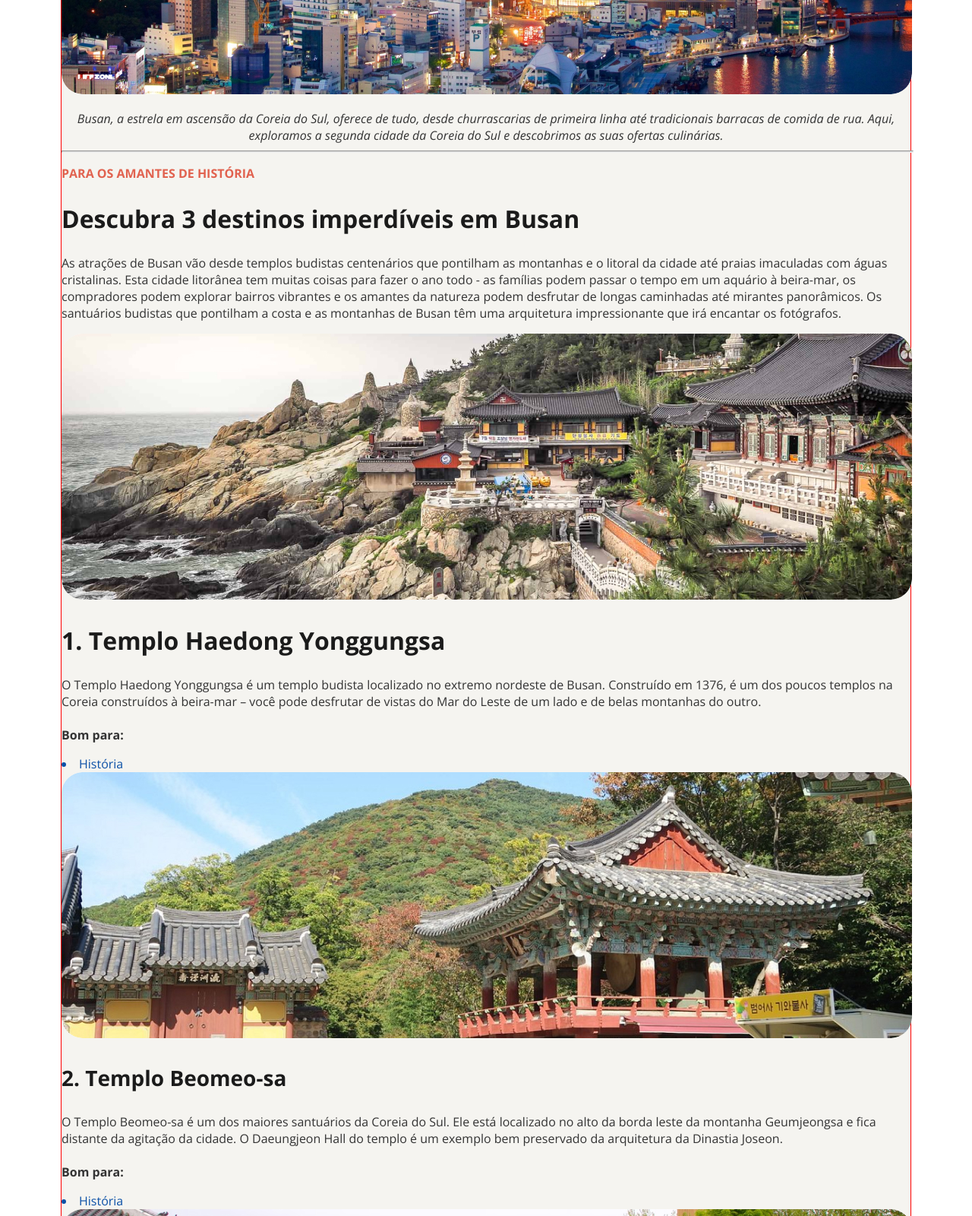
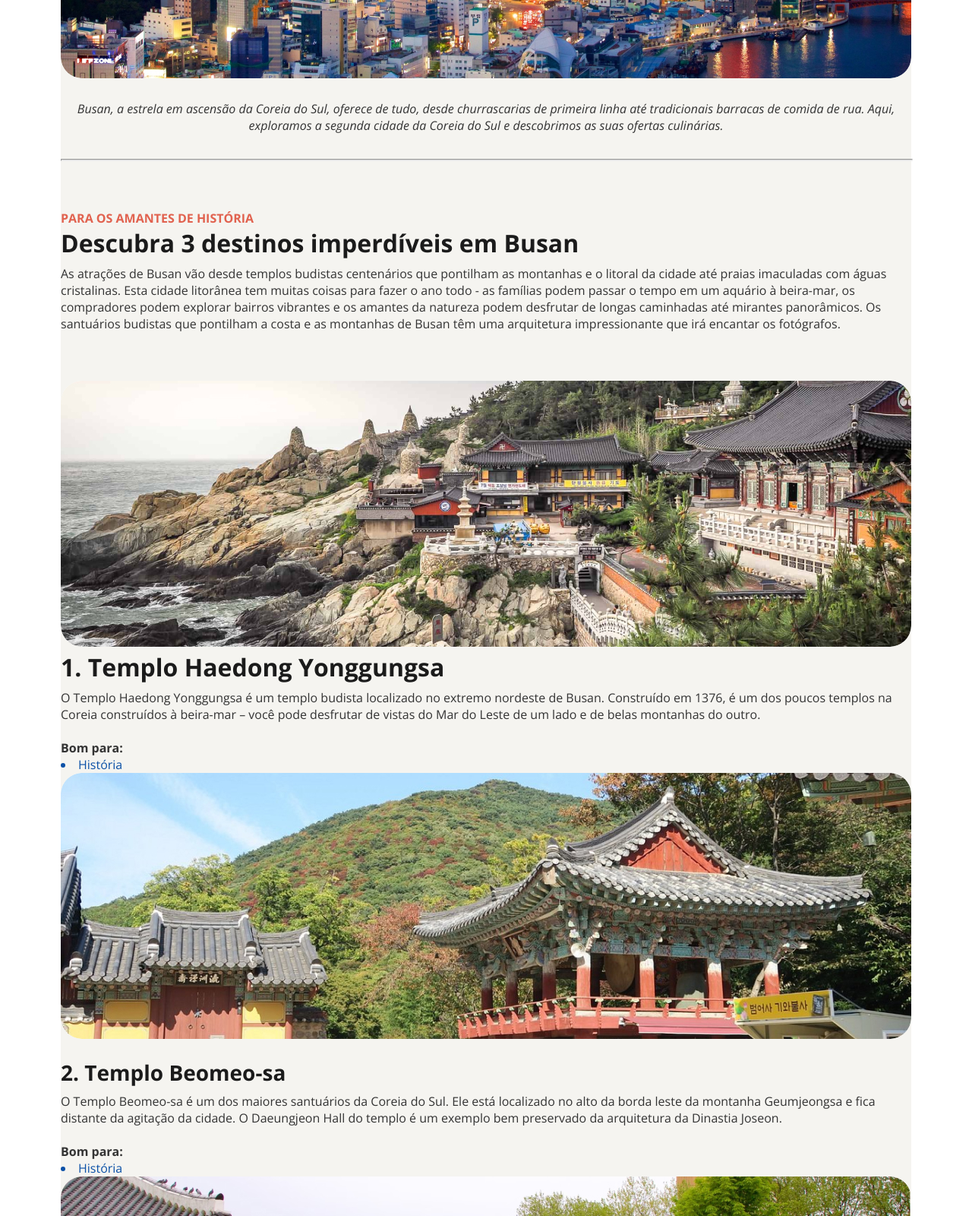
Before and after one commit to gitxandy/local-turistico, a plain HTML site: page index.html in a window 1280 px wide. Shown: the part 760-2360 px from the top of the page at 76% size. Drawn offline with nearby package versions, Linux system fonts and the light colour scheme; a web font is replaced by a local one.

Commit message:
personalizando espaços

```diff
--- a/index.html
+++ b/index.html
@@ -21,11 +21,11 @@
             <img src="./assets/Busan.jpg.jpg" alt="vista noturna da cidade de Busan,iluminando a costa e a ponte sobre o rio">
             <p class="descrição">Busan, a estrela em ascensão da Coreia do Sul, oferece de tudo, desde churrascarias de primeira linha até tradicionais barracas de comida de rua. Aqui, exploramos a segunda cidade da Coreia do Sul e descobrimos as suas ofertas culinárias.</p>
 
-            <hr>
+            <hr class="divisor-um">
 
             <p class="subtítulo">Para os amantes de história</p>
             <h2>Descubra 3 destinos imperdíveis em Busan</h2>
-            <p>As atrações de Busan vão desde templos budistas centenários que pontilham as montanhas e o litoral da cidade até praias imaculadas com águas cristalinas. Esta cidade litorânea tem muitas coisas para fazer o ano todo - as famílias podem passar o tempo em um aquário à beira-mar, os compradores podem explorar bairros vibrantes e os amantes da natureza podem desfrutar de longas caminhadas até mirantes panorâmicos.
+            <p class="atrações">As atrações de Busan vão desde templos budistas centenários que pontilham as montanhas e o litoral da cidade até praias imaculadas com águas cristalinas. Esta cidade litorânea tem muitas coisas para fazer o ano todo - as famílias podem passar o tempo em um aquário à beira-mar, os compradores podem explorar bairros vibrantes e os amantes da natureza podem desfrutar de longas caminhadas até mirantes panorâmicos.
                 Os santuários budistas que pontilham a costa e as montanhas de Busan têm uma arquitetura impressionante que irá encantar os fotógrafos.</p>
 
             <section>
@@ -49,14 +49,19 @@
 
                 <img src="./assets/Parque Yongdusan.jpg.jpg" alt="imagem do parque Yongdusan envolvido em jardins e templos tradicionais com telhados ornamentados">
                 <h3>3. Parque Yongdusan</h3>
-                <p>O Parque Yongdusan, localizado no centro de Busan, abriga alguns dos monumentos mais importantes da cidade. Você pode ver vistas espetaculares do topo da Torre Busan, de 120 metros de altura. O parque tem 2 museus – confira os instrumentos musicais tradicionais no Museum of World Folk Instruments e mais de 80 veleiros coreanos no Exhibition Hall of World Model Boats.</p>
+                <p>O Parque Yongdusan, localizado no centro de Busan, abriga alguns dos monumentos mais importantes da cidade. Você pode ver vistas espetaculares do topo da Torre Busan, de 120 metros de altura. O parque tem 2 museus – confira os instrumentos musicais tradicionais no Museum of World Folk Instruments e mais de 80 veleiros coreanos no Exhibition Hall of World Model Boats.
+                    <br>
+                    <br>
+                    <strong>Bom para:</strong>
+                </p>
 
                     <li class="Casais">Casais</li>
                     <li class="Família">Família</li>
                     <li class="Orçamento">Orçamento</li>
 
-                <hr>
-                <p class="descrição.especial">As melhores coisas para fazer em Busan mostram a reputação da cidade como um importante porto marítimo na Ásia. Frequentemente vista como a essência da Coreia do Sul, você experimentará uma atmosfera única em termos de diversidade étnica e cultural, já que a cidade recebe um público cosmopolita o ano todo. </p>
+                <hr class="divisor-dois">
+
+                <p class="descrição-final">As melhores coisas para fazer em Busan mostram a reputação da cidade como um importante porto marítimo na Ásia. Frequentemente vista como a essência da Coreia do Sul, você experimentará uma atmosfera única em termos de diversidade étnica e cultural, já que a cidade recebe um público cosmopolita o ano todo.</p>
 
                 <footer></footer>
             </section>
--- a/style.css
+++ b/style.css
@@ -1,53 +1,57 @@
-body {
+* {
+    margin: 0;
+    padding: 0;
+}
+:root {
+    font-family: "Open Sans";
+    color:#1B1B1B;
 
 }
-
 #page {
     box-sizing: border-box;
-    border: 1px solid red;
     width: 1120px;
     padding: 88 80 137px;
     background-color: #F5F4F0;
     margin: 88px auto;
-    font-family: "Open Sans";
 }
 
 img {
     border-radius: 28px;
 }
 
+
 h1 {
-    color:#1B1B1B;
     font-size: 36px;
-    font-style: normal;
     font-weight: 700;
-    line-height: normal;
+    margin-bottom: 44px;
 }
 
 h2 {
-     color:#1B1B1B;
     font-size: 32px;
-    font-style: normal;
     font-weight: 700;
-    line-height: normal;
+    margin-bottom: 8px;
 }
 
 h3 {
-    color: #1B1B1B;
     font-size: 28px;
-    font-style: normal;
     font-weight: 700;
-    line-height: normal;
+    margin-top: 20px;
+    margin-bottom: 8px;
 }
 
 p {
     color: #333;
     font-size: 16px;
-    font-style: normal;
     font-weight: 400;
-    line-height: normal;
 
 }
+.atrações {
+    color: #333;
+    font-size: 16px;
+    font-weight: 400;
+    margin-bottom: 64px;
+}
+
 .descrição {
     height: 37px;
     align-self: stretch;
@@ -56,33 +60,39 @@ p {
     font-size: 16px;
     font-style: italic;
     font-weight: 400;
-    line-height: normal;
+    margin-top: 24px;
+    margin-bottom: 40px;
 }
 
-.descrição.especial {
+.descrição-final {
+    height: 66px;
     align-self: stretch;
     color: #333;
     text-align: center;
     font-size: 16px;
-    font-style: normal;
     font-weight: 400;
-    line-height: normal;
 }
 
 .subtítulo {
     align-self: stretch;
     color: #E1624F;
     font-size: 16px;
-    font-style: normal;
     font-weight: 700;
-    line-height: normal;
     text-transform: uppercase;
+    margin-bottom: 8pxpx;
 }
 
-hr {
+.divisor-um {
     width: 1120px;
     height: 1px;
     background-color: #D9D9D9;
+    margin-bottom: 64px;
+}
+.divisor-dois {
+    width: 1120px;
+    height: 1px;
+    background-color: #D9D9D9;
+    margin-bottom: 40px;
 }
 
 .História {
@@ -96,4 +106,5 @@ hr {
 }
 .Orçamento {
     color:  #E95E10;
+    margin-bottom: 40px;
 }
```
